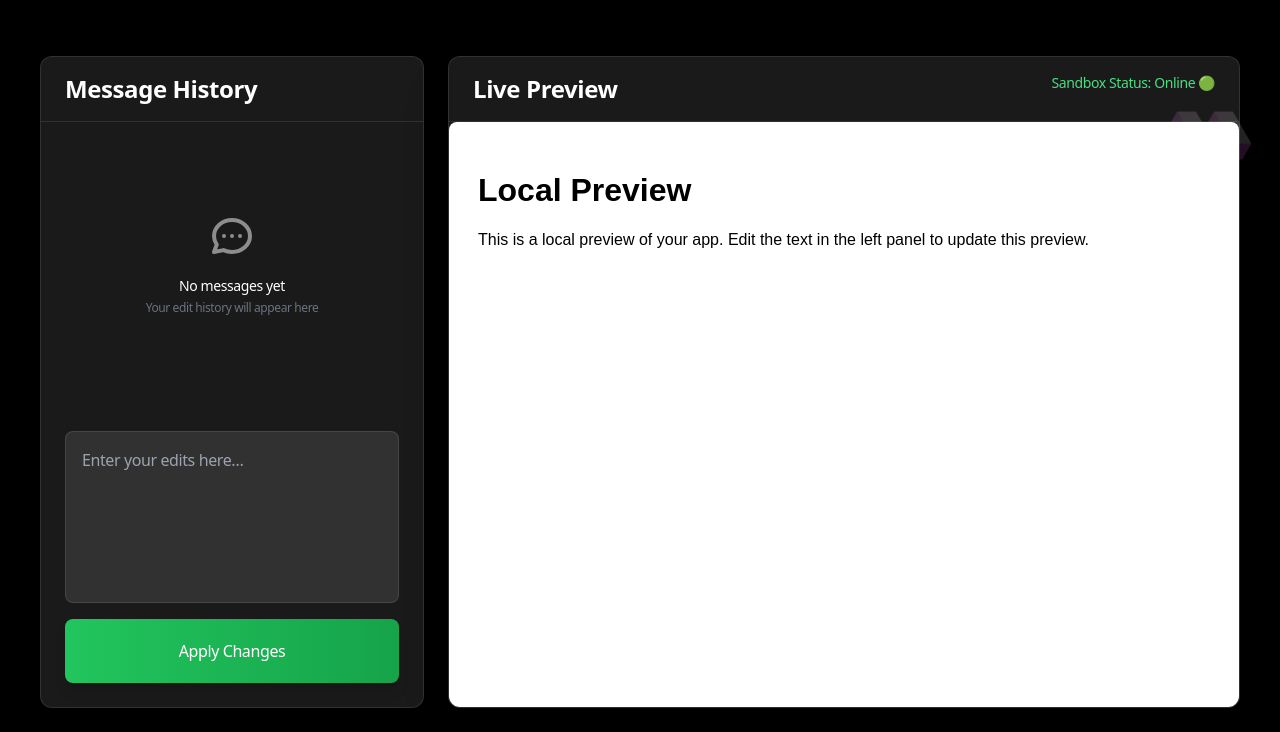
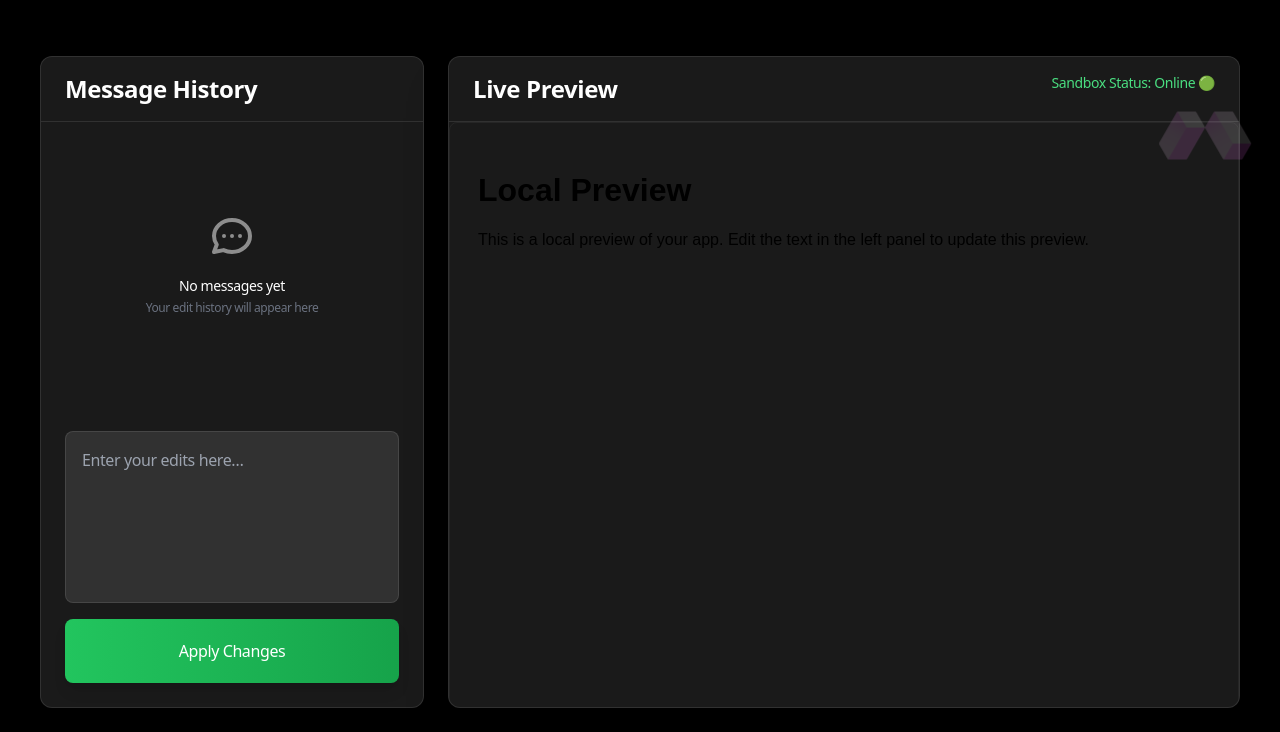
Before and after one commit to modal-labs/modal-vibe, a FastAPI app: page /app/1 in a window 1280 px wide. Shown: the part 77-809 px from the top of the page. Run offline with FastAPI, Linux system fonts and the light colour scheme; some libraries are stand-ins or nearby versions; some web fonts are replaced.

```diff
--- a/main.py
+++ b/main.py
@@ -134,8 +134,8 @@ class App:
         - "I colored the background red and added a new button. Let me know if you want anything else!"
         - "I updated the font to a more modern one and added a new section. Cheers!!"
 
-
-        """, model="claude-3-5-haiku-20241022", max_tokens=512)
+        Be as concise as possible, but always be friendly!
+        """, model="claude-3-5-haiku-20241022", max_tokens=256)
         self.message_history.append(Message(content=explaination, type=MessageType.ASSISTANT))
         return explaination
 
@@ -284,7 +284,7 @@ def fastapi_app():
                         justify-content: center;
                     }}
                     .loading-container {{
-                        background: white;
+                        background: rgba(30, 41, 59, 0.95);
                         padding: 40px;
                         border-radius: 10px;
                         box-shadow: 0 10px 30px rgba(0,0,0,0.2);
--- a/web/templates/pages/app.html
+++ b/web/templates/pages/app.html
@@ -90,8 +90,8 @@
       <iframe
         id="previewFrame"
         src="/api/app/{{ app_id }}/display"
-        class="w-full h-full border-t border-white/10 bg-white"
-        style="background-color: white !important;"
+        class="w-full h-full border-t border-white/10 bg-transparent transition-opacity duration-300 opacity-100"
+        style="background-color: transparent !important;"
         title="App Preview"
       ></iframe>
     </div>
@@ -197,8 +197,19 @@ document.addEventListener('DOMContentLoaded', () => {
 setInterval(() => {
   const iframe = document.getElementById('previewFrame');
   if (iframe) {
-    iframe.src = `/api/app/${APP_ID}/display?ts=${Date.now()}`;
+    iframe.style.opacity = '0'; // Start fade out
+    setTimeout(() => {
+      iframe.src = `/api/app/${APP_ID}/display?ts=${Date.now()}`;
+    }, 150); // Wait for fade out before reload
   }
 }, 5000);
+
+// Fade in when iframe loads
+const previewFrame = document.getElementById('previewFrame');
+if (previewFrame) {
+  previewFrame.addEventListener('load', () => {
+    previewFrame.style.opacity = '1';
+  });
+}
 </script>
 {% endblock %}
--- a/web/templates/pages/home.html
+++ b/web/templates/pages/home.html
@@ -67,7 +67,7 @@
             {% if apps|length == 0 %}
                 <div class="border border-[rgba(255,255,255,0.05)] rounded-xl p-8 bg-[rgba(255,255,255,0.02)] backdrop-blur-md flex flex-col items-center justify-center">
                     <h3 class="text-xl font-medium tracking-tight mb-2 gradient-text">No apps yet</h3>
-                    <p class="text-[#8491a5] tracking-tight">Why don't you create one?</p>
+                    <p class="text-[#8491a5] tracking-tight">Why don't you vibe one up?</p>
                 </div>
                 {% for i in range(5) %}
                     <div class="border border-[rgba(255,255,255,0.05)] rounded-xl p-8 bg-[rgba(255,255,255,0.02)] backdrop-blur-md flex flex-col items-center justify-center">
```
